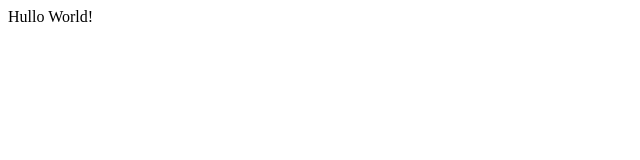
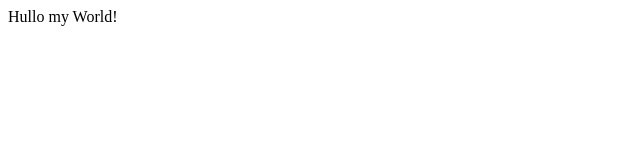
Before and after one commit to clauswitfelt/mitgame, a plain HTML site: page index.html in a window 1280 px wide. Shown: the full height of the page, 0-640 px from the left. Drawn offline with Linux system fonts and the light colour scheme.

Commit message:
Update index.html
....

```diff
--- a/index.html
+++ b/index.html
@@ -1,5 +1,5 @@
 <html>
-Hullo World!
+Hullo my World!
 
 
 </html>
```
